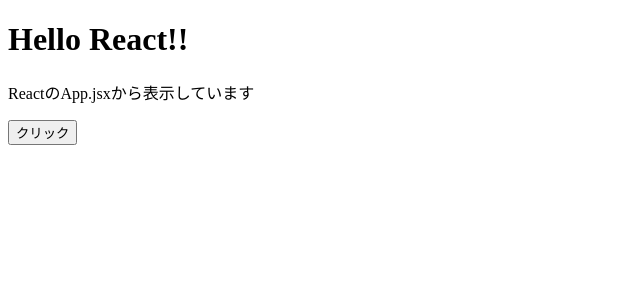
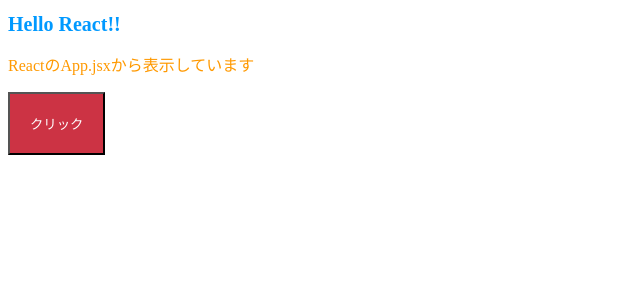
Before and after one commit to kotoori/react_biginner_lesson, a React (Vite) app in the folder reactapp/app/: page / in a window 1280 px wide. Shown: the top 300 px of the page, without its empty margins (0-640 px from the left). Built offline with nearby package versions, Linux system fonts and the light colour scheme.

Commit message:
CSS Module

```diff
--- a/reactapp/app/src/App.jsx
+++ b/reactapp/app/src/App.jsx
@@ -1,3 +1,4 @@
+import classes from "./App.module.css";
 export const App =()=>{
   const onClickButton = () =>{
     alert('click it');
@@ -5,9 +6,9 @@
 
   return (
     <>
-      <h1>Hello React!!</h1>
+      <h1 className={classes.titleText}>Hello React!!</h1>
       <p>ReactのApp.jsxから表示しています</p>
-      <button onClick={onClickButton}>クリック</button>
+      <button onClick={onClickButton}  className={classes.btnLrg}>クリック</button>
     </>
   );
 }
--- /dev/null
+++ b/reactapp/app/src/App.module.css
@@ -0,0 +1,15 @@
+.titleText{
+  font-size: 20px;
+  color: #09f;
+}
+
+.btnLrg{
+  padding: 20px;
+  text-align: center;
+  background-color: #c34;
+  color: #fff;
+}
+
+p{
+  color: #f90;
+}
```
